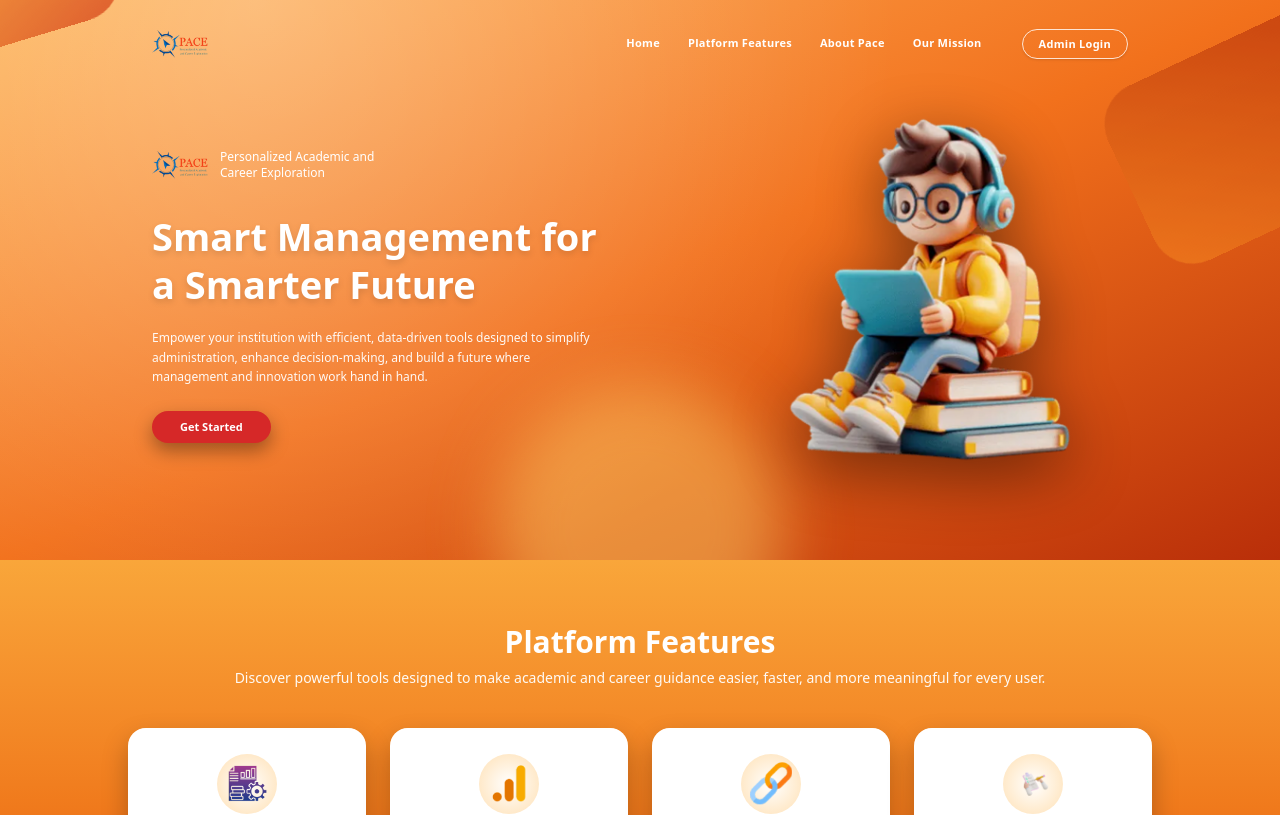
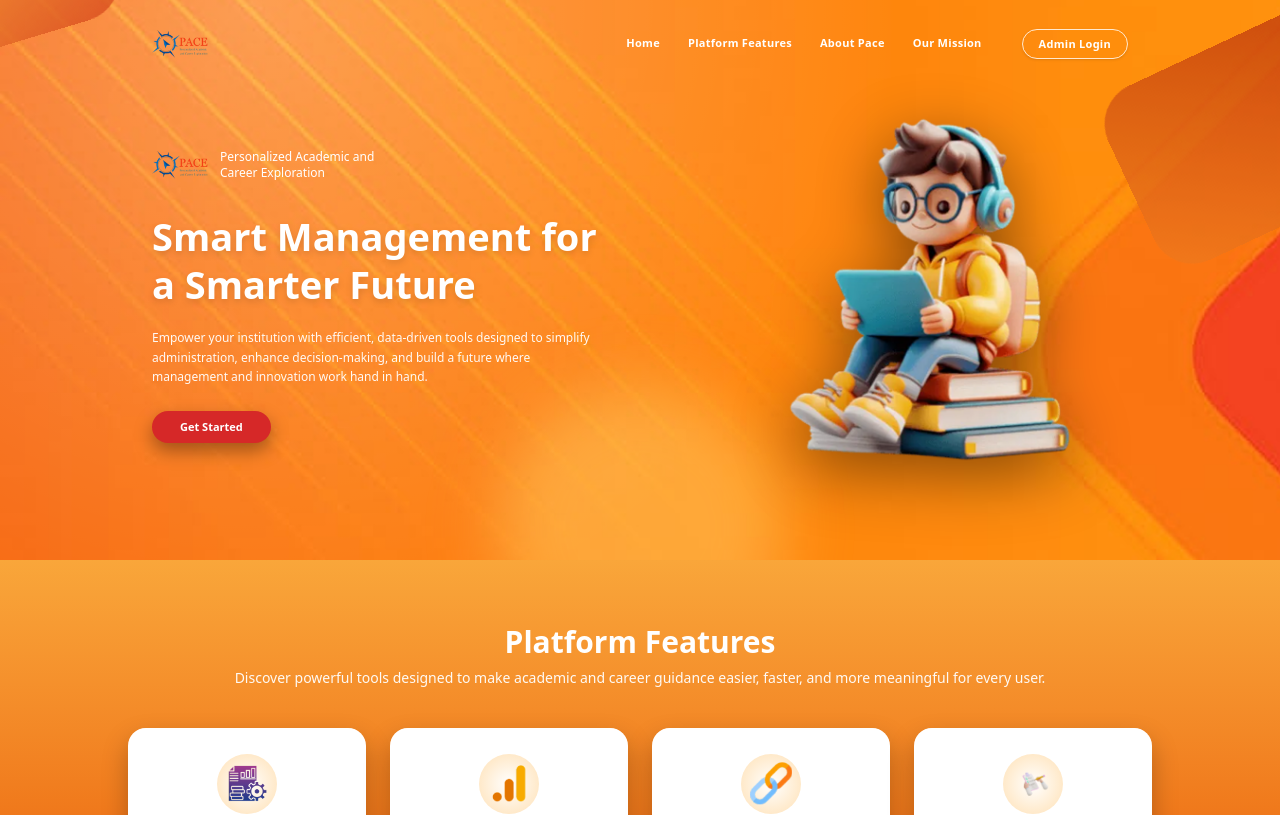
Before and after one commit to MarkDenver01/pace_app, a React (Vite) app: page / in a window 1280 px wide. Shown: the top 815 px of the page. Built offline with nearby package versions, Linux system fonts and the light colour scheme.

Commit message:
update landing

```diff
--- a/src/page/landing_page/LandingPage.tsx
+++ b/src/page/landing_page/LandingPage.tsx
@@ -9,6 +9,7 @@ import IconUserData from "../../assets/pace/icon_user_data.png";
 import IconAnalytics from "../../assets/pace/icon_analytics.png";
 import IconLinks from "../../assets/pace/icon_links.png";
 import IconEvaluation from "../../assets/pace/icon_evaluation.png";
+import HeroBg from "../../assets/pace/hero_bg.png";
 
 const PaceLandingPage: FC = () => {
   const navigate = useNavigate();
@@ -96,7 +97,13 @@ const PaceLandingPage: FC = () => {
       {/* ================= HERO + NAV ================= */}
       <section
         id="home"
-        className="relative overflow-hidden bg-gradient-to-br from-[#FDB254] via-[#F2711C] to-[#B92E09] text-white"
+        className="relative overflow-hidden text-white"
+style={{
+  backgroundImage: `url(${HeroBg})`,
+  backgroundSize: "cover",
+  backgroundPosition: "center",
+  backgroundRepeat: "no-repeat",
+}}
       >
         {/* gradient glow overlay (subtle spotlight) */}
         <div className="pointer-events-none absolute inset-0 bg-[radial-gradient(circle_at_20%_0%,rgba(255,255,255,0.28),transparent_55%)]" />
```
Also changed, not shown: src/assets/pace/hero_bg.png (added).
